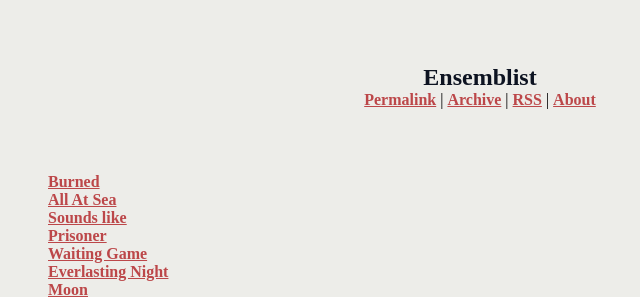
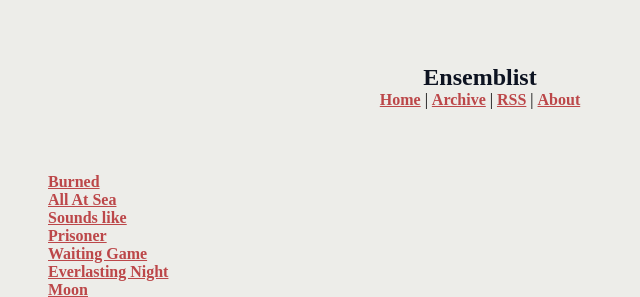
Before and after one commit to ensemblist/website, a Jekyll site: the page built from index.md, in a window 1280 px wide. Shown: the top 297 px of the page, without its empty margins (160-800 px from the left). Built offline with Jekyll 4.4.1, drawn with Linux system fonts in a browser that asks for light colours.

Commit message:
Update menu.html

```diff
--- a/_includes/menu.html
+++ b/_includes/menu.html
@@ -1,5 +1,9 @@
-<nav class="permalink">
- <a href="{{ page.url }}">Permalink</a> |
+<nav role="primary">
+ {% if post %}
+   <a href="{{ page.url }}">Permalink #</a> |
+ {% else %}
+   <a href="{{ site.url }}">Home</a> |
+ {% endif %}
  <a href="/">Archive</a> |
  <a href="/feed">RSS</a> |
  <a href="/about">About</a>
```
